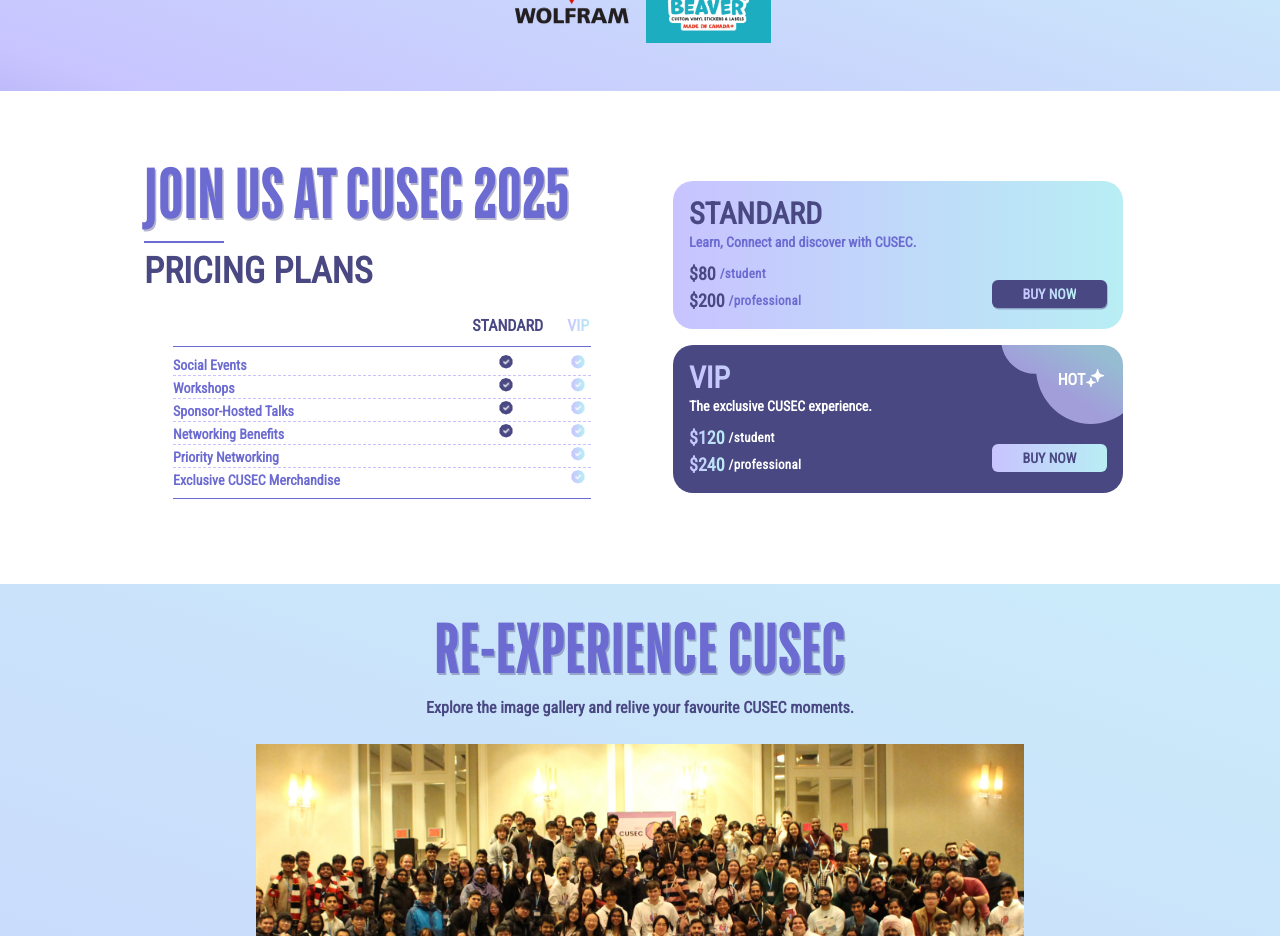
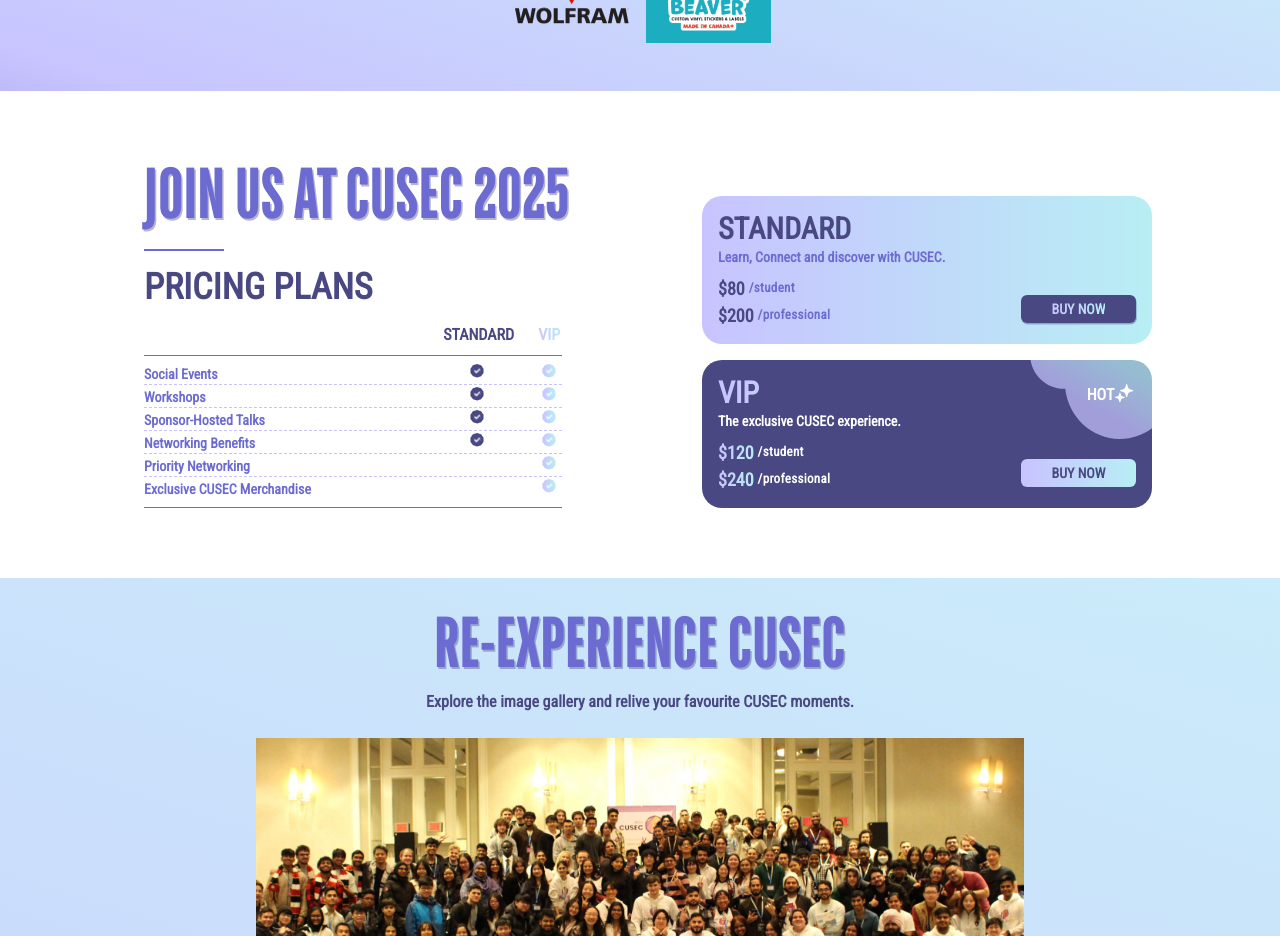
Before and after one commit to cusec/2025, a Next.js app: page / in a window 1280 px wide. Shown: the part 2180-3116 px from the top of the page. Built offline with nearby package versions, Linux system fonts and the light colour scheme.

Commit message:
fix: fixed alignment in tix pricing section

```diff
--- a/components/Tickets/PricingPlans.tsx
+++ b/components/Tickets/PricingPlans.tsx
@@ -9,8 +9,8 @@ import TicketType from "./TicketType";
 
 export default function PricingPlans() {
   return (
-    <div className="w-[85%] md:w-[90%] max-w-[900px] md:max-w-[1024px] h-auto mx-auto py-[25px] content-container flex flex-col md:flex-row justify-center items-center gap-2">
-      <div className="w-full flex flex-col justify-center items-center md:items-start gap-2">
+    <div className="w-[85%] md:w-[90%] max-w-[900px] md:max-w-[1024px] h-auto mx-auto py-[25px] content-container flex flex-col md:flex-row justify-center lg:justify-between items-center lg:items-end gap-2">
+      <div className="w-full flex flex-col justify-center items-center md:items-start gap-4">
         {/* text */}
         <h3 className="purpleText text-5xl lg:text-7xl font-extrabold px-4">
           JOIN US AT CUSEC 2025
@@ -19,12 +19,12 @@ export default function PricingPlans() {
         <div className="h-0.5 w-20 bg-[--purple] mx-4"></div>
         <p className="textFont text-base lg:text-4xl px-4">PRICING PLANS</p>
         {/* tickets info */}
-        <div className="w-full flex justify-center">
+        <div className="w-full flex justify-center lg:justify-start">
           <TicketsInfo />
         </div>
       </div>
       {/* ticket types */}
-      <div className="flex flex-wrap md:flex-col justify-center items-center gap-2 md:gap-4 w-full">
+      <div className="flex flex-wrap md:flex-col justify-center lg:justify-end items-center lg:items-end gap-2 md:gap-4 w-full">
         <TicketType
           ticketType="standard"
           text="Learn, Connect and discover with CUSEC."
--- a/components/Tickets/TicketsInfo.tsx
+++ b/components/Tickets/TicketsInfo.tsx
@@ -9,7 +9,7 @@ import TicketPerk from "./TicketPerk";
 const TicketsInfo = ({}) => {
   return (
     <div
-      className={`w-[85%] md:w-full max-w-[450px] h-auto py-[15px] rounded-[20px] flex flex-col justify-center items-start gap-2 bg-white `}
+      className={`w-[85%] md:w-full max-w-[450px] h-auto rounded-[20px] flex flex-col justify-center items-start gap-2 bg-white`}
     >
       {/* table headers */}
       <div className="w-full flex flex-row justify-end gap-6 px-4">
@@ -19,7 +19,7 @@ const TicketsInfo = ({}) => {
         <h3 className="RobotoText text-5 textGradient font-bold pr-0.5">VIP</h3>
       </div>
       {/* divider */}
-      <div className="w-full px-4 h-[1px] m-auto ">
+      <div className="w-full px-4 h-[1px] m-auto">
         <div className="w-full h-full bg-[--purple]"></div>
       </div>
       {/* PERKS */}
```
